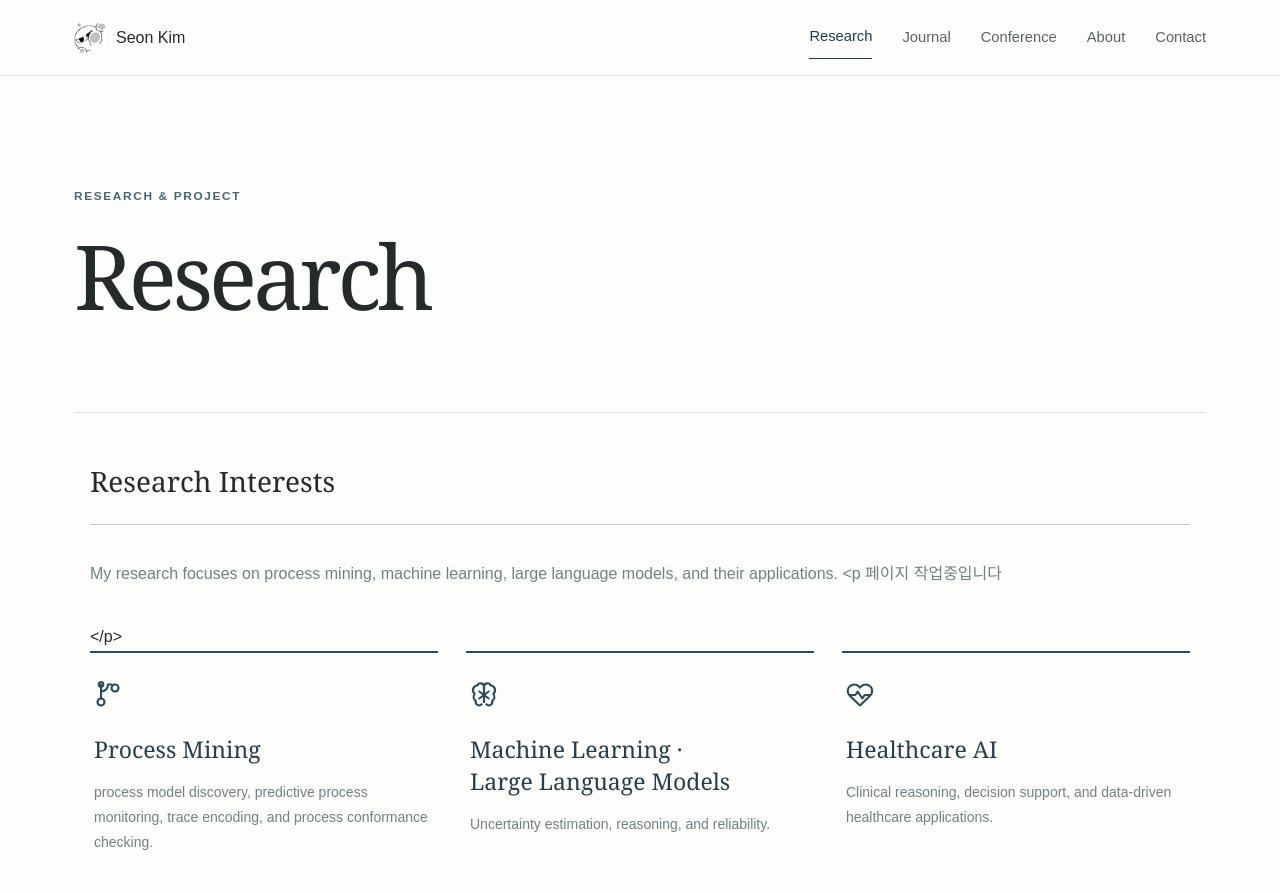
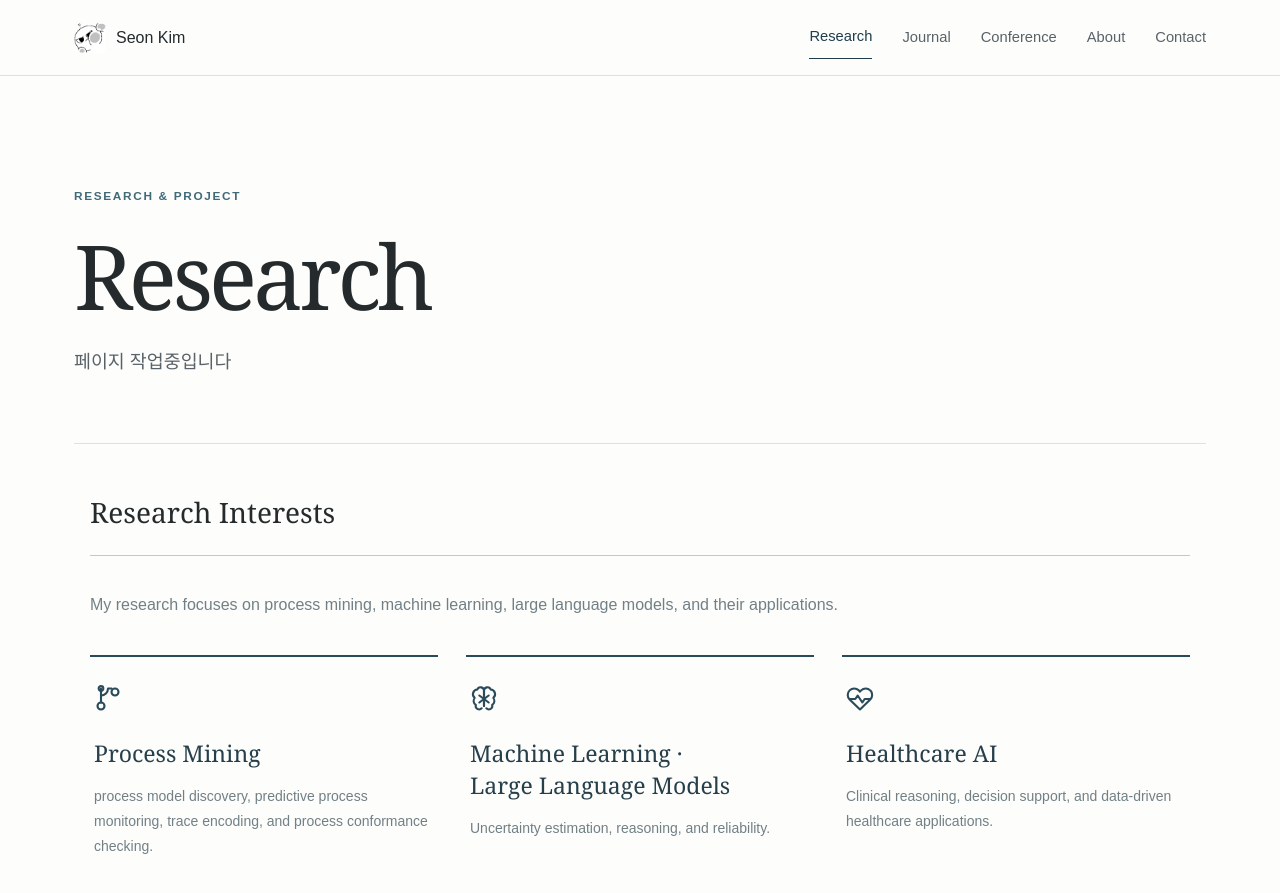
Before and after one commit to KSO012/KSO012.github.io, a Jekyll site: the page built from research.md, in a window 1280 px wide and 900 px high. Shown: the top 893 px of the window. Built offline with Jekyll 4.4.1, drawn with Linux system fonts in a browser that asks for light colours; part of the change alters nothing that is shown.

```diff
--- a/research.md
+++ b/research.md
@@ -9,6 +9,7 @@ permalink: /research/
 <section class="page-intro">
   <div class="eyebrow">RESEARCH &amp; PROJECT</div>
   <h1>Research</h1>
+  <p>페이지 작업중입니다</p>
 </section>
 
 <div class="journal-page">
@@ -25,7 +26,6 @@ permalink: /research/
 
     <p class="research-intro">
       My research focuses on process mining, machine learning, large language models, and their applications.
-      <p 페이지 작업중입니다 </p>
     </p>
 
     <div class="research-interests">
```
